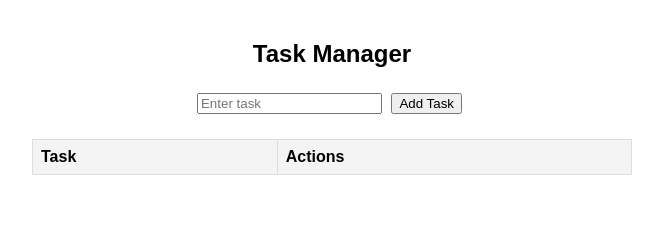
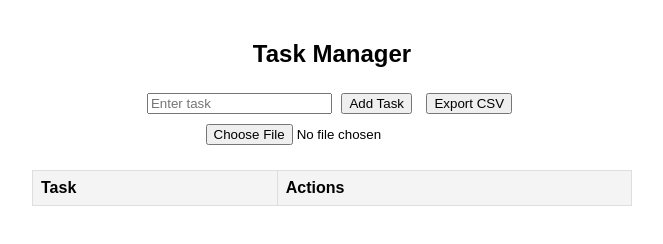
Before and after one commit to JREIGHDEE/CRUD_SYSTEM, a plain HTML site: page index.html in a window 1280 px wide. Shown: the whole page, without its empty margins (308-971 px from the left). Drawn offline with Linux system fonts and the light colour scheme.

Commit message:
Update index.html

```diff
--- a/index.html
+++ b/index.html
@@ -25,7 +25,7 @@
         th {
             background-color: #f4f4f4;
         }
-        button {
+        button, input[type="file"] {
             margin: 5px;
         }
     </style>
@@ -34,6 +34,8 @@
     <h2>Task Manager</h2>
     <input type="text" id="taskInput" placeholder="Enter task">
     <button onclick="addTask()">Add Task</button>
+    <button onclick="exportToCSV()">Export CSV</button>
+    <input type="file" id="fileInput" accept=".csv" onchange="importCSV(event)">
 
     <table>
         <thead>
@@ -97,6 +99,34 @@
         function loadTasks() {
             renderTasks();
         }
+
+        function exportToCSV() {
+            let tasks = JSON.parse(localStorage.getItem("tasks")) || [];
+            let csvContent = "data:text/csv;charset=utf-8,Task\n" + tasks.map(t => t.replace(/,/g, ' ')).join("\n");
+            let encodedUri = encodeURI(csvContent);
+            let link = document.createElement("a");
+            link.setAttribute("href", encodedUri);
+            link.setAttribute("download", "tasks.csv");
+            document.body.appendChild(link);
+            link.click();
+            document.body.removeChild(link);
+        }
+
+        function importCSV(event) {
+            let file = event.target.files[0];
+            if (!file) return;
+
+            let reader = new FileReader();
+            reader.onload = function(e) {
+                let text = e.target.result;
+                let lines = text.split("\n").slice(1); // Remove header
+                let tasks = lines.map(line => line.trim()).filter(line => line);
+
+                localStorage.setItem("tasks", JSON.stringify(tasks));
+                renderTasks();
+            };
+            reader.readAsText(file);
+        }
     </script>
 </body>
 </html>
```
